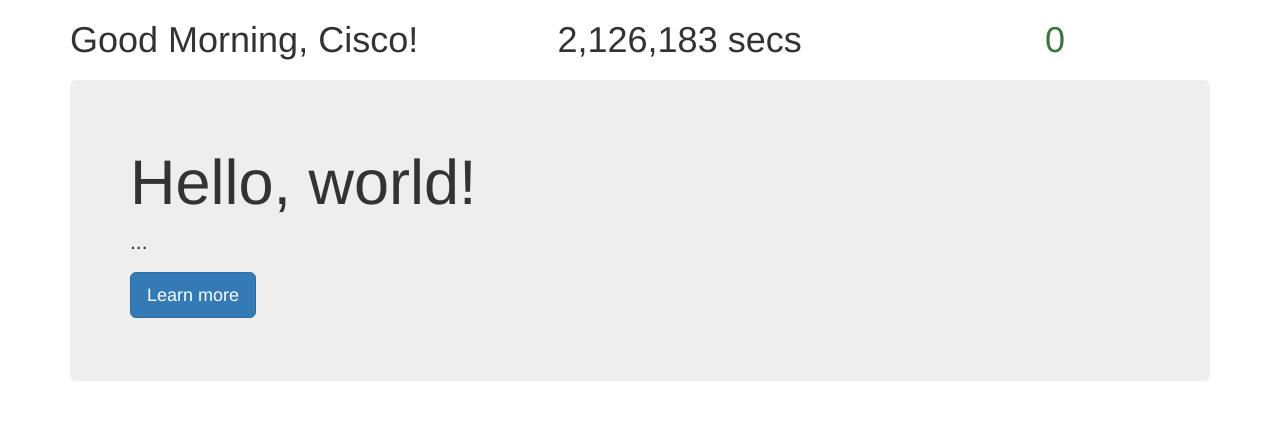
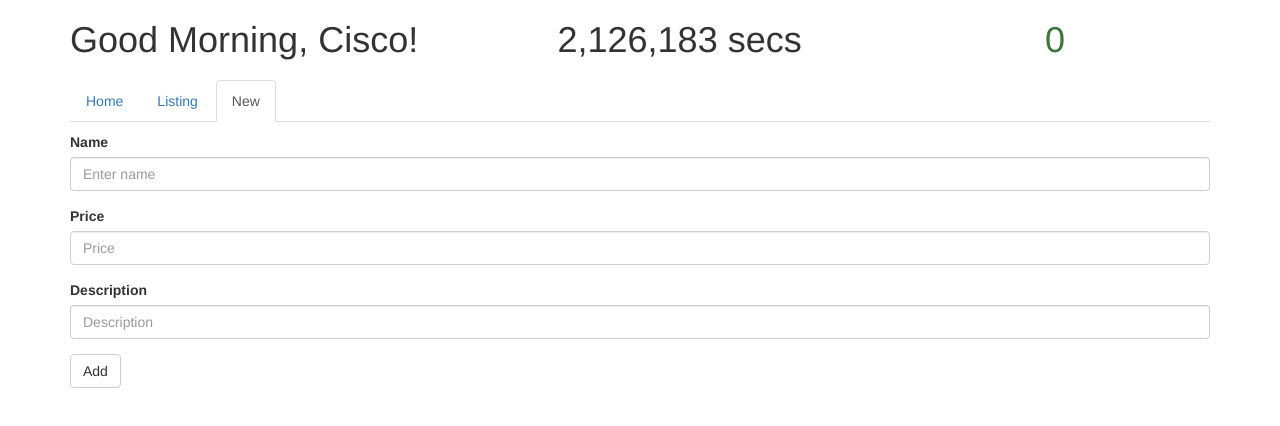
Before and after one commit to abhinavgujjar/cisco2, a website: page app/index.html at #/new in a window 1280 px wide. Drawn offline with Linux system fonts and the light colour scheme.

Commit message:
toggling the active path.

```diff
--- a/app/app.js
+++ b/app/app.js
@@ -11,6 +11,10 @@ app.config(function($routeProvider) {
 
 	$routeProvider.when('/listing', {
 		templateUrl: 'partials/listing.html'
+	});
+
+	$routeProvider.when('/new', {
+		templateUrl: 'partials/new.html'
 	});
 
 	$routeProvider.otherwise({
--- a/app/index.html
+++ b/app/index.html
@@ -8,6 +8,7 @@
 </head>
 <body class="container">
 	<div >
+
 		<div ng-controller="greetingController" class="row">
 			<div class="col-md-5">
 				<h1>{{greeting}}</h1>
@@ -20,6 +21,18 @@
 			</div>
 		</div>
 		<p></p>
+		<ul class="nav nav-tabs" ng-controller="navController">
+			<li role="presentation" ng-class="{'active' : activePath === '/home'}">
+				<a href="#/home">Home</a>
+			</li>
+			<li role="presentation" ng-class="{'active' : activePath === '/listing'}">
+				<a href="#/listing">Listing</a>
+			</li>
+			<li role="presentation" ng-class="{'active' : activePath === '/new'}">
+				<a href="#/new">New</a>
+			</li>
+		</ul>
+		<p></p>
 		<div>
 			<ng-view></ng-view>
 		</div>
@@ -31,6 +44,7 @@
 	<script type="text/javascript" src="js/controllers/addController.js"></script>
 	<script type="text/javascript" src="js/controllers/listingController.js"></script>
 	<script type="text/javascript" src="js/controllers/greetingController.js"></script>
+	<script type="text/javascript" src="js/controllers/navController.js"></script>
 	<script type="text/javascript" src="js/services/timeService.js"></script>
 	<script type="text/javascript" src="js/services/hotelsData.js"></script>
 </body>
--- /dev/null
+++ b/app/js/controllers/navController.js
@@ -0,0 +1,7 @@
+app.controller('navController', function($scope, $location){
+
+	$scope.$on('$routeChangeSuccess', function(event, args){
+		$scope.activePath = $location.$$path
+	})
+
+})
--- /dev/null
+++ b/app/partials/new.html
@@ -0,0 +1,14 @@
+<div>
+	<form>
+		<div class="form-group">
+			<label >Name</label>
+			<input type="text" class="form-control" ng-model="newHotel.name" placeholder="Enter name"></div>
+		<div class="form-group">
+			<label >Price</label>
+			<input  type="number" ng-model="newHotel.price" class="form-control" placeholder="Price"></div>
+		<div class="form-group">
+			<label >Description</label>
+			<input  type="text" maxlength="{{descLimit}}" ng-model="newHotel.description" class="form-control" placeholder="Description"></div>
+		<button class="btn btn-default" ng-click="addHotel(newHotel)">Add</button>
+	</form>
+</div>
```
